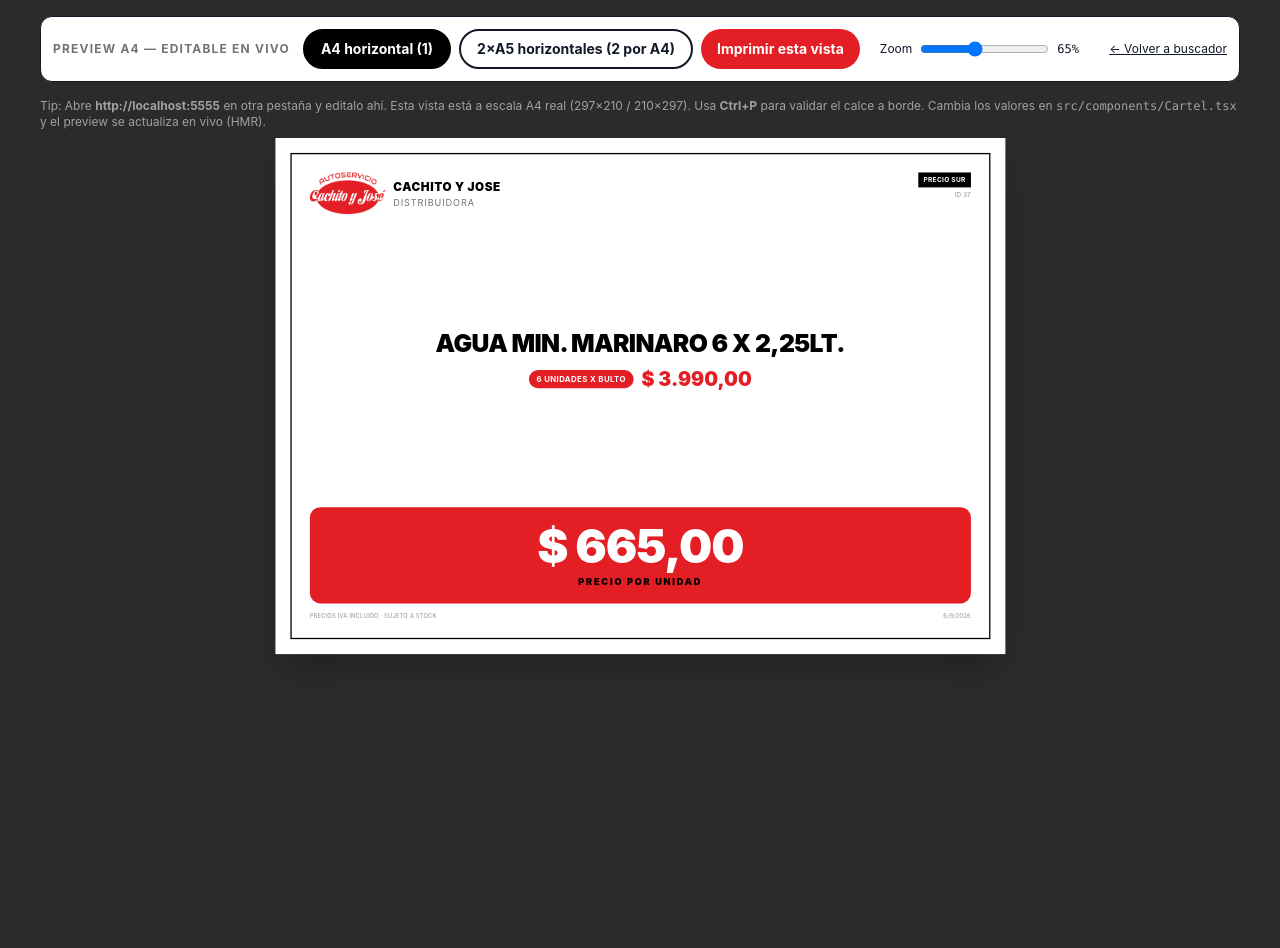
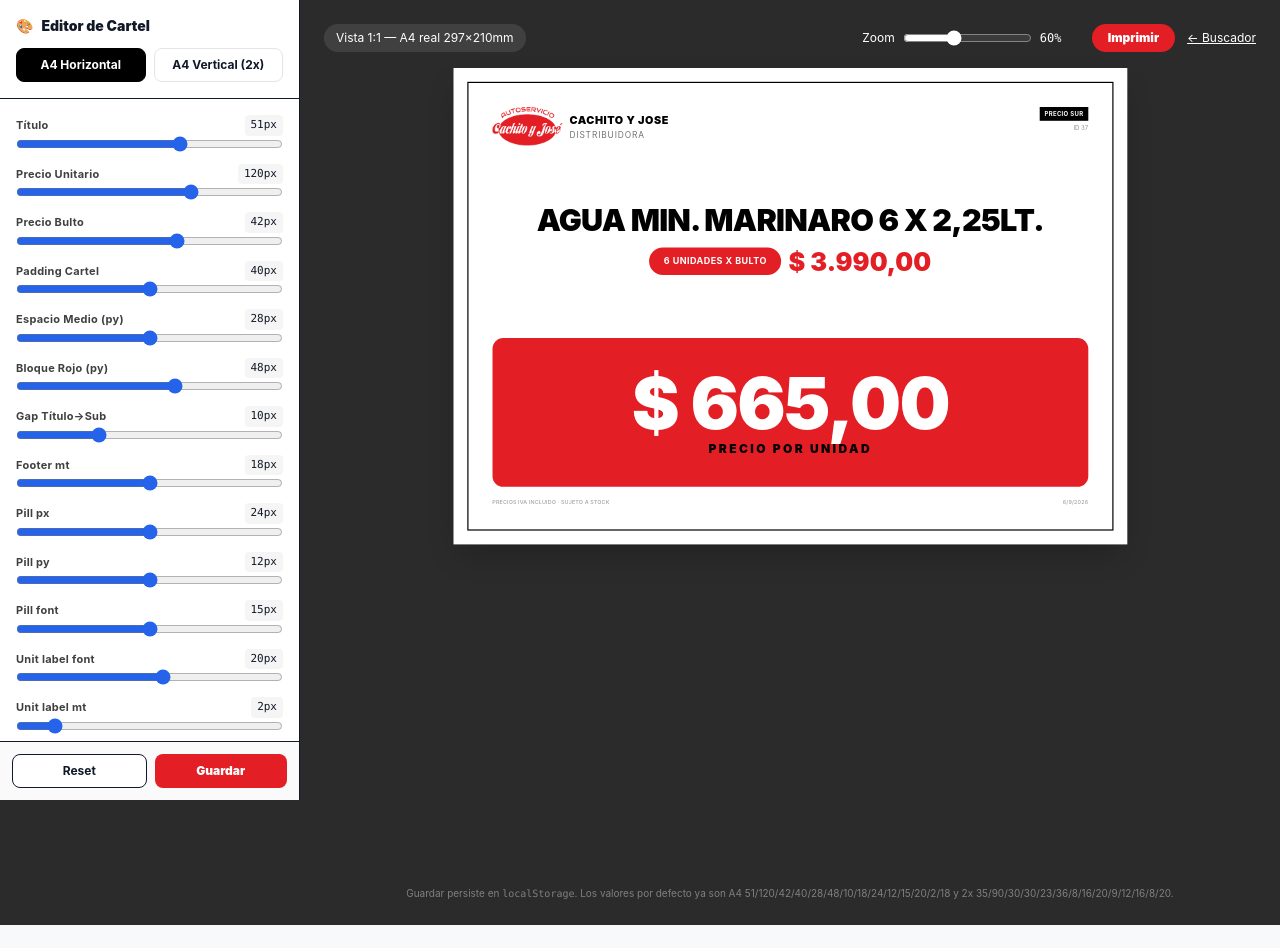
Before and after one commit to Gonn8n/carteles-cachito, a Next.js app: page /preview in a window 1280 px wide. After the commit the page ends 925 px from the top, so only its background shows below. Built offline with nearby package versions, Linux system fonts and the light colour scheme.

Commit message:
feat: editor visual preview con valores A4 51/120/42 y 2x 35/90/30 editables 1:1

```diff
--- a/src/app/preview/page.tsx
+++ b/src/app/preview/page.tsx
@@ -1,7 +1,8 @@
 "use client";
 
-import { useState } from "react";
+import { useEffect, useState } from "react";
 import { Cartel } from "@/components/Cartel";
+import { THEME_A4, THEME_2X, loadThemeA4, loadTheme2x, STORAGE_A4, STORAGE_2X, type CartelTheme } from "@/lib/cartel-theme";
 
 const DEMO = {
   id: 37,
@@ -10,74 +11,155 @@
   precio_sur: 3990,
   precio_unidad_sur: 665,
 };
+const DEMO2 = {
+  id: 1465,
+  descripcion: "FERNET-COLA CLASICO 6*1LT",
+  unidades_por_bulto: 6,
+  precio_sur: 5100,
+  precio_unidad_sur: 850,
+};
+
+function Slider({ label, value, min, max, onChange }: { label: string; value: number; min: number; max: number; onChange: (v: number) => void }) {
+  return (
+    <div className="flex flex-col gap-1">
+      <div className="flex justify-between items-center">
+        <span className="text-[11px] font-bold tracking-wide text-neutral-700">{label}</span>
+        <span className="text-[11px] font-mono bg-neutral-100 px-1.5 py-0.5 rounded">{value}px</span>
+      </div>
+      <input
+        type="range"
+        min={min}
+        max={max}
+        value={value}
+        onChange={(e) => onChange(parseInt(e.target.value, 10))}
+        className="w-full accent-[#2563EB] h-2"
+      />
+    </div>
+  );
+}
 
 export default function PreviewA4() {
   const [formato, setFormato] = useState<"a4" | "2x">("a4");
-  const [scale, setScale] = useState(0.65);
+  const [scale, setScale] = useState(0.6);
+  const [themeA4, setThemeA4] = useState<CartelTheme>(THEME_A4);
+  const [theme2x, setTheme2x] = useState<CartelTheme>(THEME_2X);
+  const [saved, setSaved] = useState(false);
+
+  useEffect(() => {
+    setThemeA4(loadThemeA4());
+    setTheme2x(loadTheme2x());
+  }, []);
+
+  const theme = formato === "a4" ? themeA4 : theme2x;
+  const setTheme = formato === "a4" ? setThemeA4 : setTheme2x;
+
+  function update<K extends keyof CartelTheme>(key: K, val: number) {
+    setTheme((prev) => ({ ...prev, [key]: val }));
+    setSaved(false);
+  }
+
+  function handleSave() {
+    localStorage.setItem(STORAGE_A4, JSON.stringify(themeA4));
+    localStorage.setItem(STORAGE_2X, JSON.stringify(theme2x));
+    setSaved(true);
+    setTimeout(() => setSaved(false), 2000);
+  }
+  function handleReset() {
+    if (formato === "a4") setThemeA4({ ...THEME_A4 });
+    else setTheme2x({ ...THEME_2X });
+  }
 
   return (
-    <div className="min-h-screen bg-[#2b2b2b] p-4">
-      {/* Controles no-print — pensados para usarse teniendo Open Design al lado */}
-      <div className="max-w-[1200px] mx-auto mb-4 flex flex-wrap gap-3 items-center bg-white rounded-xl p-3 border no-print">
-        <span className="text-xs font-bold tracking-widest text-neutral-500">PREVIEW A4 — EDITABLE EN VIVO</span>
-        <div className="flex gap-2 ml-auto">
+    <div className="min-h-screen bg-[#2b2b2b] flex">
+      {/* Sidebar Editor */}
+      <aside className="w-[300px] shrink-0 bg-white h-screen sticky top-0 overflow-y-auto border-r flex flex-col">
+        <div className="p-4 border-b">
+          <div className="flex items-center gap-2 text-sm font-black">
+            <span className="text-[#E31E24]">🎨</span> Editor de Cartel
+          </div>
+          <div className="flex gap-2 mt-3">
             <button
               onClick={() => setFormato("a4")}
-            className={`px-4 py-2 rounded-full text-sm font-bold border-2 ${formato === "a4" ? "bg-black text-white border-black" : "bg-white"}`}
+              className={`flex-1 py-2 rounded-lg text-xs font-bold border ${formato === "a4" ? "bg-black text-white border-black" : "bg-white border-neutral-200"}`}
             >
-            A4 horizontal (1)
+              A4 Horizontal
             </button>
             <button
               onClick={() => setFormato("2x")}
-            className={`px-4 py-2 rounded-full text-sm font-bold border-2 ${formato === "2x" ? "bg-black text-white border-black" : "bg-white"}`}
+              className={`flex-1 py-2 rounded-lg text-xs font-bold border ${formato === "2x" ? "bg-black text-white border-black" : "bg-white border-neutral-200"}`}
             >
-            2×A5 horizontales (2 por A4)
-          </button>
-          <button onClick={() => window.print()} className="px-4 py-2 rounded-full text-sm font-bold text-white" style={{ background: "#E31E24" }}>
-            Imprimir esta vista
+              A4 Vertical (2x)
             </button>
           </div>
-        <label className="flex items-center gap-2 text-xs ml-2">
+        </div>
+
+        <div className="p-4 flex-1 space-y-4">
+          <Slider label="Título" value={theme.titulo} min={20} max={70} onChange={(v) => update("titulo", v)} />
+          <Slider label="Precio Unitario" value={theme.precioUnit} min={40} max={160} onChange={(v) => update("precioUnit", v)} />
+          <Slider label="Precio Bulto" value={theme.precioBulto} min={14} max={60} onChange={(v) => update("precioBulto", v)} />
+          <Slider label="Padding Cartel" value={theme.padding} min={16} max={64} onChange={(v) => update("padding", v)} />
+          <Slider label="Espacio Medio (py)" value={theme.espacioMedioPy} min={8} max={48} onChange={(v) => update("espacioMedioPy", v)} />
+          <Slider label="Bloque Rojo (py)" value={theme.bloqueRojoPy} min={12} max={72} onChange={(v) => update("bloqueRojoPy", v)} />
+          <Slider label="Gap Título→Sub" value={theme.gap} min={4} max={24} onChange={(v) => update("gap", v)} />
+          <Slider label="Footer mt" value={theme.footerMt} min={4} max={32} onChange={(v) => update("footerMt", v)} />
+          <Slider label="Pill px" value={theme.pillPx} min={8} max={40} onChange={(v) => update("pillPx", v)} />
+          <Slider label="Pill py" value={theme.pillPy} min={4} max={20} onChange={(v) => update("pillPy", v)} />
+          <Slider label="Pill font" value={theme.pillFont} min={10} max={20} onChange={(v) => update("pillFont", v)} />
+          <Slider label="Unit label font" value={theme.unitLabelFont} min={10} max={28} onChange={(v) => update("unitLabelFont", v)} />
+          <Slider label="Unit label mt" value={theme.unitLabelMt} min={0} max={16} onChange={(v) => update("unitLabelMt", v)} />
+          <Slider label="Red block radius" value={theme.redRadius} min={8} max={28} onChange={(v) => update("redRadius", v)} />
+        </div>
+
+        <div className="p-3 border-t bg-neutral-50 flex gap-2 sticky bottom-0">
+          <button onClick={handleReset} className="flex-1 py-2 rounded-lg text-xs font-bold border bg-white">
+            Reset
+          </button>
+          <button
+            onClick={handleSave}
+            className="flex-1 py-2 rounded-lg text-xs font-black text-white"
+            style={{ background: saved ? "#16a34a" : "#E31E24" }}
+          >
+            {saved ? "¡Guardado!" : "Guardar"}
+          </button>
+        </div>
+      </aside>
+
+      {/* Stage */}
+      <div className="flex-1 p-6 overflow-auto">
+        <div className="flex items-center gap-3 mb-4 text-white">
+          <span className="text-xs bg-white/10 px-3 py-1.5 rounded-full">Vista 1:1 — A4 real {formato === "a4" ? "297×210mm" : "210×297mm"}</span>
+          <label className="flex items-center gap-2 text-xs ml-auto">
             Zoom
-          <input type="range" min={0.4} max={1} step={0.05} value={scale} onChange={(e) => setScale(parseFloat(e.target.value))} />
-          <span className="font-mono w-8">{Math.round(scale * 100)}%</span>
+            <input type="range" min={0.35} max={1} step={0.05} value={scale} onChange={(e) => setScale(parseFloat(e.target.value))} className="accent-white" />
+            <span className="font-mono w-10">{Math.round(scale * 100)}%</span>
           </label>
-        <a href="/" className="text-xs underline ml-2">
-          ← Volver a buscador
+          <button onClick={() => window.print()} className="px-4 py-1.5 rounded-full text-xs font-black text-white" style={{ background: "#E31E24" }}>
+            Imprimir
+          </button>
+          <a href="/" className="text-xs underline">
+            ← Buscador
           </a>
         </div>
 
-      <p className="max-w-[1200px] mx-auto text-xs text-neutral-400 mb-2 no-print">
-        Tip: Abre <b>http://localhost:5555</b> en otra pestaña y editalo ahí. Esta vista está a escala A4 real (297×210 / 210×297). Usa <b>Ctrl+P</b> para validar el calce a borde. Cambia los valores en{" "}
-        <code>src/components/Cartel.tsx</code> y el preview se actualiza en vivo (HMR).
-      </p>
-
-      {/* Stage centrado — escala para que quepa en pantalla pero en print es 100% */}
-      <div className="flex justify-center">
+        <div className="flex justify-center items-start">
           <div style={{ transform: `scale(${scale})`, transformOrigin: "top center" }}>
-          {/* Página A4 1 por hoja */}
             {formato === "a4" && (
-            <div
-              className="bg-white shadow-2xl"
-              style={{ width: "297mm", height: "210mm", padding: "6mm", boxSizing: "border-box", display: "flex" }}
-            >
+              <div className="bg-white shadow-2xl" style={{ width: "297mm", height: "210mm", padding: "6mm", boxSizing: "border-box", display: "flex" }}>
                 <div style={{ flex: 1, display: "flex", minHeight: 0 }}>
-                <Cartel id={DEMO.id} descripcion={DEMO.descripcion} unidadesPorBulto={DEMO.unidades_por_bulto} precioSur={DEMO.precio_sur} precioUnidadSur={DEMO.precio_unidad_sur} fullHeight />
+                  <Cartel id={DEMO.id} descripcion={DEMO.descripcion} unidadesPorBulto={DEMO.unidades_por_bulto} precioSur={DEMO.precio_sur} precioUnidadSur={DEMO.precio_unidad_sur} fullHeight theme={themeA4} />
                 </div>
               </div>
             )}
-
-          {/* Página A4 2×A5 horizontales */}
             {formato === "2x" && (
               <div className="bg-white shadow-2xl" style={{ width: "210mm", height: "297mm", boxSizing: "border-box", display: "flex", flexDirection: "column" }}>
                 <div style={{ height: "148.5mm", padding: "6mm", boxSizing: "border-box", display: "flex", flexDirection: "column", borderBottom: "1.5px dashed #888" }}>
                   <div style={{ flex: 1, display: "flex", minHeight: 0 }}>
-                  <Cartel id={DEMO.id} descripcion={DEMO.descripcion} unidadesPorBulto={DEMO.unidades_por_bulto} precioSur={DEMO.precio_sur} precioUnidadSur={DEMO.precio_unidad_sur} compact fullHeight />
+                    <Cartel id={DEMO.id} descripcion={DEMO.descripcion} unidadesPorBulto={DEMO.unidades_por_bulto} precioSur={DEMO.precio_sur} precioUnidadSur={DEMO.precio_unidad_sur} compact fullHeight theme={theme2x} />
                   </div>
                 </div>
                 <div style={{ height: "148.5mm", padding: "6mm", boxSizing: "border-box", display: "flex", flexDirection: "column" }}>
                   <div style={{ flex: 1, display: "flex", minHeight: 0 }}>
-                  <Cartel id={1465} descripcion="FERNET-COLA CLASICO 6*1LT" unidadesPorBulto={6} precioSur={5100} precioUnidadSur={850} compact fullHeight />
+                    <Cartel id={DEMO2.id} descripcion={DEMO2.descripcion} unidadesPorBulto={DEMO2.unidades_por_bulto} precioSur={DEMO2.precio_sur} precioUnidadSur={DEMO2.precio_unidad_sur} compact fullHeight theme={theme2x} />
                   </div>
                 </div>
               </div>
@@ -85,15 +167,18 @@
           </div>
         </div>
 
-      {/* Print oculto — mismo que page.tsx pero para Ctrl+P desde esta ruta */}
-      <div className="hidden print:block">
+        <p className="text-center text-[10px] text-white/40 mt-6 no-print">
+          Guardar persiste en <code>localStorage</code>. Los valores por defecto ya son A4 51/120/42/40/28/48/10/18/24/12/15/20/2/18 y 2x 35/90/30/30/23/36/8/16/20/9/12/16/8/20.
+        </p>
+      </div>
+
       <style>{`
         @media print {
           @page { size: ${formato === "a4" ? "A4 landscape" : "A4 portrait"}; margin: 0; }
           body { background: white !important; -webkit-print-color-adjust: exact; print-color-adjust: exact; }
+          aside, .no-print { display: none !important; }
         }
       `}</style>
     </div>
-    </div>
   );
 }
--- a/src/components/Cartel.tsx
+++ b/src/components/Cartel.tsx
@@ -1,4 +1,5 @@
 "use client";
+import type { CartelTheme } from "@/lib/cartel-theme";
 
 interface CartelProps {
   id: number;
@@ -8,6 +9,7 @@
   precioUnidadSur: number | null;
   compact?: boolean;
   fullHeight?: boolean;
+  theme?: CartelTheme;
 }
 
 function fmt(n: number) {
@@ -18,17 +20,23 @@
   }).format(n);
 }
 
-export function Cartel({ id, descripcion, unidadesPorBulto, precioSur, precioUnidadSur, compact, fullHeight }: CartelProps) {
+export function Cartel({ id, descripcion, unidadesPorBulto, precioSur, precioUnidadSur, compact, fullHeight, theme }: CartelProps) {
   const ub = unidadesPorBulto && unidadesPorBulto > 0 ? unidadesPorBulto : 1;
   const precioUnit = precioUnidadSur != null ? precioUnidadSur : precioSur / ub;
   const rojo = "#E31E24";
 
+  // si hay theme, usamos valores exactos (preview editor); si no, fallback a diseño previo
+  const t = theme;
+
   return (
     <div
-      className={`bg-white border-2 border-black flex flex-col justify-between overflow-hidden ${compact ? "p-4 md:p-5" : "p-5 md:p-7"} ${fullHeight ? "h-full w-full min-h-0" : ""}`}
-      style={{ fontFamily: "Inter, system-ui, -apple-system, sans-serif" }}
+      className={`bg-white border-2 border-black flex flex-col justify-between overflow-hidden ${fullHeight ? "h-full w-full min-h-0" : ""}`}
+      style={{
+        fontFamily: "Inter, system-ui, -apple-system, sans-serif",
+        padding: t ? `${t.padding}px` : undefined,
+      }}
     >
-      {/* Header: logo + marca + Precio Sur + ID */}
+      {/* Header */}
       <div className="flex justify-between items-start gap-4 shrink-0">
         <div className="flex items-center gap-3">
           {/* eslint-disable @next/next/no-img-element */}
@@ -49,37 +57,62 @@
         </div>
       </div>
 
-      {/* Medio: descripción + unidades x bulto + precio bulto */}
-      <div className={`flex-1 flex flex-col justify-center text-center min-h-0 ${compact ? "py-2" : "py-4"}`}>
-        <h2 className={`cartel-title font-black uppercase leading-[1.1] tracking-tight text-black ${compact ? "text-[20px] md:text-[24px]" : "text-[28px] md:text-[34px] lg:text-[38px]"}`}>
+      {/* Medio */}
+      <div className="flex-1 flex flex-col justify-center text-center min-h-0" style={{ paddingTop: t ? `${t.espacioMedioPy}px` : undefined, paddingBottom: t ? `${t.espacioMedioPy}px` : undefined }}>
+        <h2
+          className="cartel-title font-black uppercase leading-[1.1] tracking-tight text-black"
+          style={t ? { fontSize: `${t.titulo}px`, lineHeight: 1.1 } : undefined}
+        >
           {descripcion}
         </h2>
-        <div className={`flex justify-center items-center gap-2 md:gap-3 flex-wrap ${compact ? "mt-2" : "mt-4"}`}>
+        <div className="flex justify-center items-center gap-2 md:gap-3 flex-wrap" style={{ marginTop: t ? `${t.gap}px` : undefined }}>
           <span
-            className={`font-bold text-white uppercase tracking-wider rounded-full ${compact ? "text-[10px] px-2 py-1" : "text-xs px-3 py-1.5"}`}
-            style={{ backgroundColor: rojo }}
+            className="font-bold text-white uppercase tracking-wider rounded-full"
+            style={{
+              backgroundColor: rojo,
+              paddingLeft: t ? `${t.pillPx}px` : undefined,
+              paddingRight: t ? `${t.pillPx}px` : undefined,
+              paddingTop: t ? `${t.pillPy}px` : undefined,
+              paddingBottom: t ? `${t.pillPy}px` : undefined,
+              fontSize: t ? `${t.pillFont}px` : undefined,
+            }}
           >
             {ub} UNIDADES x BULTO
           </span>
-          <span className={`font-black ${compact ? "text-lg md:text-xl" : "text-2xl md:text-3xl"}`} style={{ color: rojo }}>
+          <span className="font-black" style={{ color: rojo, fontSize: t ? `${t.precioBulto}px` : undefined }}>
             {fmt(precioSur)}
           </span>
         </div>
       </div>
 
-      {/* Bloque rojo: precio por unidad */}
+      {/* Bloque rojo */}
       <div
-        className={`cartel-red-block rounded-[12px] md:rounded-[16px] text-center shrink-0 ${compact ? "px-3 py-3" : "px-4 py-5 md:py-6"}`}
-        style={{ backgroundColor: rojo }}
+        className="cartel-red-block text-center shrink-0"
+        style={{
+          backgroundColor: rojo,
+          borderRadius: t ? `${t.redRadius}px` : undefined,
+          paddingTop: t ? `${t.bloqueRojoPy}px` : undefined,
+          paddingBottom: t ? `${t.bloqueRojoPy}px` : undefined,
+          paddingLeft: t ? "16px" : undefined,
+          paddingRight: t ? "16px" : undefined,
+        }}
       >
-        <div className={`cartel-unit-price font-black leading-none tracking-tight text-white ${compact ? "text-[40px] md:text-[48px]" : "text-[52px] md:text-[64px] lg:text-[72px]"}`}>
+        <div className="cartel-unit-price font-black leading-none tracking-tight text-white" style={t ? { fontSize: `${t.precioUnit}px` } : undefined}>
           {fmt(precioUnit)}
         </div>
-        <div className={`font-black tracking-[0.2em] text-black uppercase ${compact ? "text-[10px] mt-1" : "text-xs md:text-sm mt-2"}`}>Precio por Unidad</div>
+        <div
+          className="font-black tracking-[0.2em] text-black uppercase"
+          style={t ? { fontSize: `${t.unitLabelFont}px`, marginTop: `${t.unitLabelMt}px` } : undefined}
+        >
+          Precio por Unidad
+        </div>
       </div>
 
       {/* Footer */}
-      <div className={`flex justify-between items-center font-medium tracking-wide uppercase text-neutral-400 shrink-0 ${compact ? "text-[7px] mt-2" : "text-[8px] md:text-[9px] mt-3"}`}>
+      <div
+        className="flex justify-between items-center font-medium tracking-wide uppercase text-neutral-400 shrink-0"
+        style={t ? { marginTop: `${t.footerMt}px`, fontSize: "9px" } : undefined}
+      >
         <span>Precios IVA incluido · Sujeto a stock</span>
         <span>{new Date().toLocaleDateString("es-AR")}</span>
       </div>
--- /dev/null
+++ b/src/lib/cartel-theme.ts
@@ -0,0 +1,70 @@
+export type CartelTheme = {
+  titulo: number; // px
+  precioUnit: number;
+  precioBulto: number;
+  padding: number;
+  espacioMedioPy: number;
+  bloqueRojoPy: number;
+  gap: number;
+  footerMt: number;
+  pillPx: number;
+  pillPy: number;
+  pillFont: number;
+  unitLabelFont: number;
+  unitLabelMt: number;
+  redRadius: number;
+};
+
+export const THEME_A4: CartelTheme = {
+  titulo: 51,
+  precioUnit: 120,
+  precioBulto: 42,
+  padding: 40,
+  espacioMedioPy: 28,
+  bloqueRojoPy: 48,
+  gap: 10,
+  footerMt: 18,
+  pillPx: 24,
+  pillPy: 12,
+  pillFont: 15,
+  unitLabelFont: 20,
+  unitLabelMt: 2,
+  redRadius: 18,
+};
+
+export const THEME_2X: CartelTheme = {
+  titulo: 35,
+  precioUnit: 90,
+  precioBulto: 30,
+  padding: 30,
+  espacioMedioPy: 23,
+  bloqueRojoPy: 36,
+  gap: 8,
+  footerMt: 16,
+  pillPx: 20,
+  pillPy: 9,
+  pillFont: 12,
+  unitLabelFont: 16,
+  unitLabelMt: 8,
+  redRadius: 20,
+};
+
+export const STORAGE_A4 = "cartel-theme-a4";
+export const STORAGE_2X = "cartel-theme-2x";
+
+export function loadThemeA4(): CartelTheme {
+  if (typeof window === "undefined") return THEME_A4;
+  try {
+    const raw = localStorage.getItem(STORAGE_A4);
+    if (raw) return { ...THEME_A4, ...JSON.parse(raw) };
+  } catch {}
+  return THEME_A4;
+}
+export function loadTheme2x(): CartelTheme {
+  if (typeof window === "undefined") return THEME_2X;
+  try {
+    const raw = localStorage.getItem(STORAGE_2X);
+    if (raw) return { ...THEME_2X, ...JSON.parse(raw) };
+  } catch {}
+  return THEME_2X;
+}
```
Lines whose indentation alone changed are shown as unchanged.
